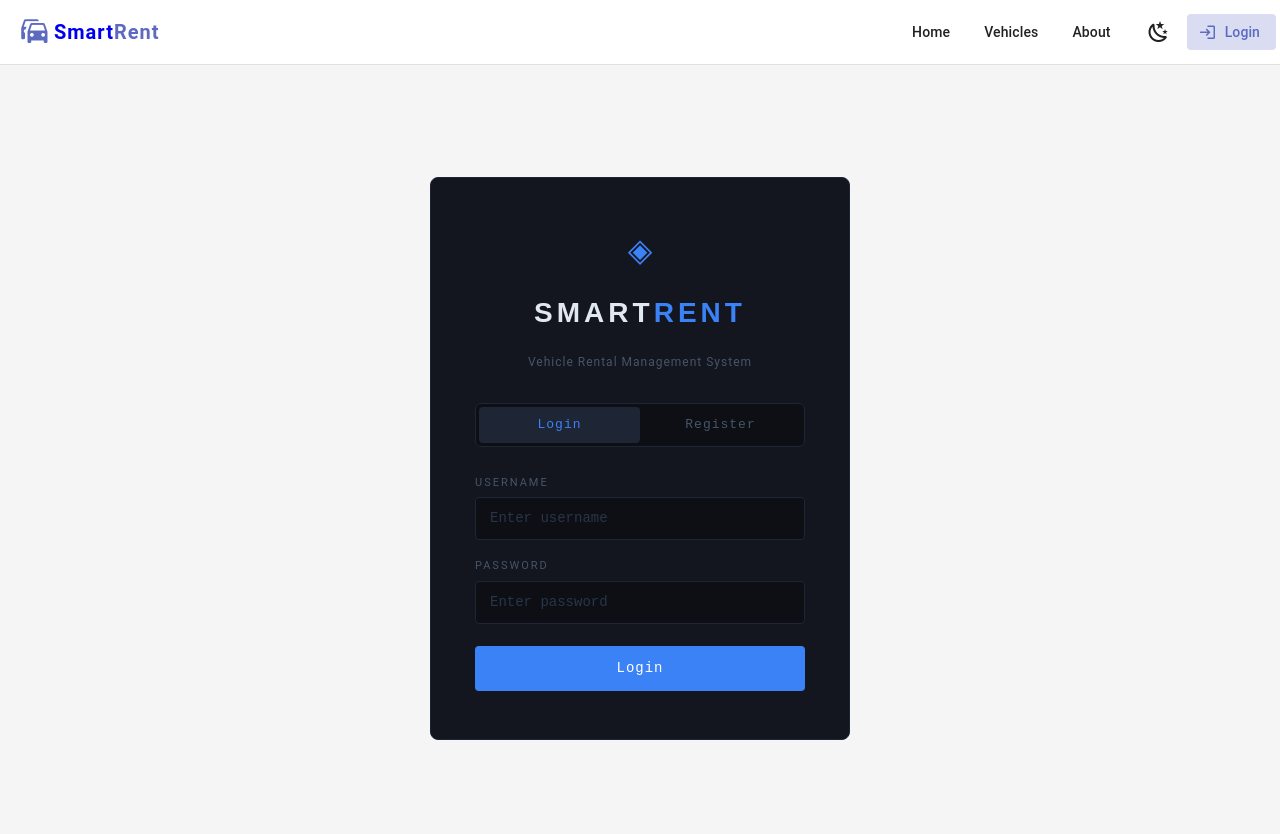
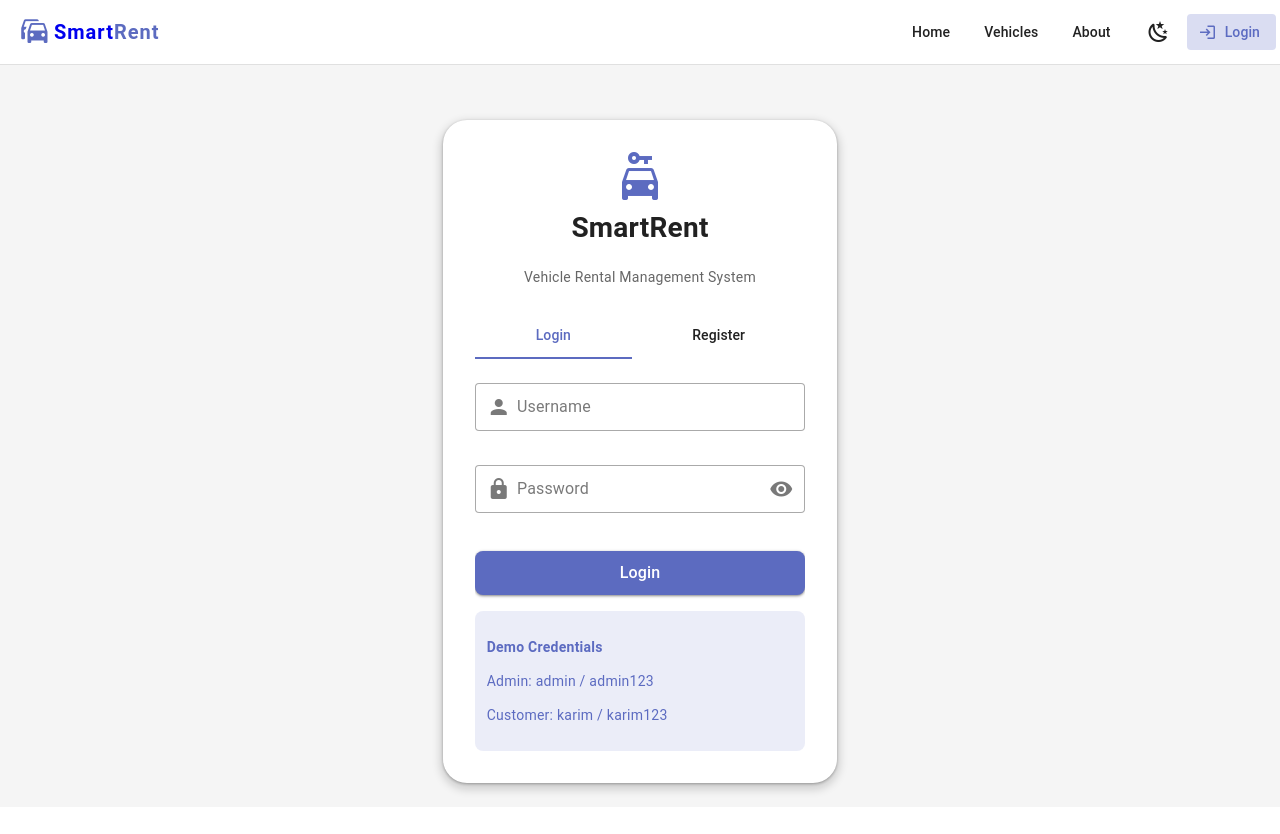
Before and after one commit to Kernel-Hunter/smart-vehicle-rental-system, a Vue app in the folder frontend/: page /login in a window 1280 px wide. Shown: the top 834 px of the page. After the commit the page ends 807 px from the top, so only its background shows below. Built offline with nearby package versions, Linux system fonts and the light colour scheme.

Commit message:
Update LoginView.vue

```diff
--- a/frontend/src/views/LoginView.vue
+++ b/frontend/src/views/LoginView.vue
@@ -1,289 +1,171 @@
 <template>
-  <div class="auth-page">
-    <div class="auth-container">
+  <v-row justify="center" class="mt-8">
+    <v-col cols="12" sm="8" md="5" lg="4">
 
-      <!-- ── Brand header ── -->
-      <div class="auth-header">
-        <span class="auth-icon">◈</span>
-        <h1 class="auth-title">SMART<span class="accent">RENT</span></h1>
-        <p class="auth-subtitle">Vehicle Rental Management System</p>
+      <!-- Card container -->
+      <v-card rounded="xl" elevation="3">
+        <v-card-text class="pa-8">
+
+          <!-- Header -->
+          <div class="text-center mb-6">
+            <v-icon size="48" color="primary">mdi-car-key</v-icon>
+            <h1 class="text-h5 font-weight-bold mt-2">SmartRent</h1>
+            <p class="text-medium-emphasis text-body-2 mt-1">
+              Vehicle Rental Management System
+            </p>
           </div>
 
-      <!-- ── Tab switcher: toggles between Login and Register forms ── -->
-      <div class="tab-switcher">
-        <button
-          :class="['tab-btn', activeTab === 'login' ? 'tab-active' : '']"
-          @click="activeTab = 'login'"
-        >Login</button>
-        <button
-          :class="['tab-btn', activeTab === 'register' ? 'tab-active' : '']"
-          @click="activeTab = 'register'"
-        >Register</button>
-      </div>
+          <!-- Tab switcher between Login and Register -->
+          <v-tabs v-model="activeTab" color="primary" grow class="mb-6">
+            <v-tab value="login">Login</v-tab>
+            <v-tab value="register">Register</v-tab>
+          </v-tabs>
 
-      <!-- ── LOGIN FORM: shown when activeTab === 'login' ── -->
-      <form v-if="activeTab === 'login'" @submit.prevent="login" class="auth-form">
-        <div class="field">
-          <label class="field-label">USERNAME</label>
-          <input
+          <!-- LOGIN FORM -->
+          <v-window v-model="activeTab">
+            <v-window-item value="login">
+              <v-form @submit.prevent="login">
+                <v-text-field
                   v-model="loginForm.username"
-            type="text"
-            class="field-input"
-            placeholder="Enter username"
+                  label="Username"
+                  prepend-inner-icon="mdi-account"
+                  variant="outlined"
+                  density="comfortable"
+                  class="mb-3"
                   required
                 />
-        </div>
-        <div class="field">
-          <label class="field-label">PASSWORD</label>
-          <input
+                <v-text-field
                   v-model="loginForm.password"
-            type="password"
-            class="field-input"
-            placeholder="Enter password"
+                  label="Password"
+                  prepend-inner-icon="mdi-lock"
+                  :type="showPassword ? 'text' : 'password'"
+                  :append-inner-icon="showPassword ? 'mdi-eye-off' : 'mdi-eye'"
+                  @click:append-inner="showPassword = !showPassword"
+                  variant="outlined"
+                  density="comfortable"
+                  class="mb-4"
                   required
                 />
-        </div>
-        <button type="submit" class="btn-primary">Login</button>
-        <!-- Error message shown if login fails -->
-        <p v-if="loginError" class="msg-error">{{ loginError }}</p>
-      </form>
 
-      <!-- ── REGISTER FORM: shown when activeTab === 'register' ── -->
-      <form v-if="activeTab === 'register'" @submit.prevent="register" class="auth-form">
-        <div class="field">
-          <label class="field-label">USERNAME</label>
-          <input
+                <!-- Error alert -->
+                <v-alert v-if="loginError" type="error" variant="tonal" class="mb-4" density="compact">
+                  {{ loginError }}
+                </v-alert>
+
+                <v-btn type="submit" color="primary" block size="large" rounded="lg">
+                  Login
+                </v-btn>
+              </v-form>
+
+              <!-- Demo credentials hint -->
+              <v-card variant="tonal" color="primary" class="mt-4 pa-3" rounded="lg">
+                <p class="text-caption font-weight-bold mb-1">Demo Credentials</p>
+                <p class="text-caption">Admin: admin / admin123</p>
+                <p class="text-caption">Customer: karim / karim123</p>
+              </v-card>
+            </v-window-item>
+
+            <!-- REGISTER FORM -->
+            <v-window-item value="register">
+              <v-form @submit.prevent="register">
+                <v-text-field
                   v-model="registerForm.username"
-            type="text"
-            class="field-input"
-            placeholder="Choose a username"
+                  label="Username"
+                  prepend-inner-icon="mdi-account"
+                  variant="outlined"
+                  density="comfortable"
+                  class="mb-3"
                   required
                 />
-        </div>
-        <div class="field">
-          <label class="field-label">EMAIL</label>
-          <input
+                <v-text-field
                   v-model="registerForm.email"
+                  label="Email"
+                  prepend-inner-icon="mdi-email"
                   type="email"
-            class="field-input"
-            placeholder="Enter your email"
+                  variant="outlined"
+                  density="comfortable"
+                  class="mb-3"
                   required
                 />
-        </div>
-        <div class="field">
-          <label class="field-label">PASSWORD</label>
-          <input
+                <v-text-field
                   v-model="registerForm.password"
-            type="password"
-            class="field-input"
-            placeholder="Choose a password"
+                  label="Password"
+                  prepend-inner-icon="mdi-lock"
+                  :type="showPassword ? 'text' : 'password'"
+                  :append-inner-icon="showPassword ? 'mdi-eye-off' : 'mdi-eye'"
+                  @click:append-inner="showPassword = !showPassword"
+                  variant="outlined"
+                  density="comfortable"
+                  class="mb-4"
                   required
                 />
-        </div>
-        <button type="submit" class="btn-primary">Create Account</button>
-        <!-- Message changes color: green on success, red on failure -->
-        <p v-if="registerMessage" :class="registerSuccess ? 'msg-success' : 'msg-error'">
+
+                <v-alert v-if="registerMessage" :type="registerSuccess ? 'success' : 'error'" variant="tonal" class="mb-4" density="compact">
                   {{ registerMessage }}
-        </p>
-      </form>
+                </v-alert>
 
-    </div>
-  </div>
+                <v-btn type="submit" color="primary" block size="large" rounded="lg">
+                  Create Account
+                </v-btn>
+              </v-form>
+            </v-window-item>
+          </v-window>
+
+        </v-card-text>
+      </v-card>
+    </v-col>
+  </v-row>
 </template>
 
 <script>
-import axios from 'axios' // HTTP client for API calls
+import { loginUser, registerUser, setCurrentUser } from '../store/data.js'
 
 export default {
   name: 'LoginView',
-
   data() {
     return {
-      activeTab: 'login',  // Controls which form is visible: 'login' or 'register'
-
-      // Bound to the login form inputs via v-model
-      loginForm: { username: '', password: '' },
-
-      // Bound to the register form inputs via v-model
+      activeTab: 'login',
+      showPassword: false,
+      loginForm:    { username: '', password: '' },
       registerForm: { username: '', email: '', password: '' },
-
-      loginError: '',       // Shown below login form on failure
-      registerMessage: '',  // Shown below register form (success or failure)
-      registerSuccess: false // Controls message color: true = green, false = red
+      loginError:      '',
+      registerMessage: '',
+      registerSuccess: false
     }
   },
-
   methods: {
-    async login() {
-      this.loginError = '' // Clear previous errors before trying again
-      try {
-        // POST credentials to backend auth endpoint
-        const res = await axios.post('http://localhost:8080/api/auth/login', this.loginForm)
-
-        // Store JWT token and user info in localStorage for use across all pages
-        localStorage.setItem('token', res.data.token)
-        localStorage.setItem('username', res.data.username)
-        localStorage.setItem('role', res.data.role)
-
-        // Redirect based on role: ADMIN goes to dashboard, others go to vehicles
-        this.$router.push(res.data.role === 'ADMIN' ? '/admin' : '/vehicles')
-      } catch (err) {
-        // Show error from backend, or a generic fallback message
-        this.loginError = err.response?.data?.message || 'Login failed. Check your credentials.'
+    login() {
+      this.loginError = ''
+      // Find user in localStorage data store
+      const user = loginUser(this.loginForm.username, this.loginForm.password)
+      if (!user) {
+        this.loginError = 'Invalid username or password.'
+        return
       }
+      // Store current user in sessionStorage
+      setCurrentUser(user)
+      // Redirect based on role
+      this.$router.push(user.role === 'ADMIN' ? '/admin' : '/vehicles')
     },
 
-    async register() {
+    register() {
       this.registerMessage = ''
-      try {
-        // POST new user data to backend registration endpoint
-        await axios.post('http://localhost:8080/api/auth/register', this.registerForm)
-
-        // Success: show green message and clear the form fields
-        this.registerMessage = 'Account created successfully. You can now log in.'
+      const user = registerUser(
+        this.registerForm.username,
+        this.registerForm.email,
+        this.registerForm.password
+      )
+      if (!user) {
+        this.registerMessage = 'Username already taken. Choose another.'
+        this.registerSuccess = false
+        return
+      }
+      this.registerMessage = 'Account created! You can now log in.'
       this.registerSuccess = true
       this.registerForm = { username: '', email: '', password: '' }
-      } catch (err) {
-        // Failure: show red error message
-        this.registerMessage = err.response?.data?.message || 'Registration failed.'
-        this.registerSuccess = false
-      }
+      // Switch to login tab after successful registration
+      setTimeout(() => { this.activeTab = 'login' }, 1500)
     }
   }
 }
 </script>
-
-<style scoped>
-/* ── Center the auth card vertically and horizontally ── */
-.auth-page {
-  min-height: calc(100vh - 60px); /* Subtract topbar height */
-  display: flex;
-  align-items: center;
-  justify-content: center;
-}
-
-/* ── The card itself ── */
-.auth-container {
-  background: #13161e;
-  border: 1px solid #1e2535;
-  border-radius: 8px;
-  padding: 48px 44px;
-  width: 100%;
-  max-width: 420px;
-}
-
-/* ── Brand section at top of card ── */
-.auth-header {
-  text-align: center;
-  margin-bottom: 32px;
-}
-
-.auth-icon {
-  font-size: 32px;
-  color: #3b82f6;
-  display: block;
-  margin-bottom: 10px;
-}
-
-.auth-title {
-  font-family: 'Rajdhani', sans-serif;
-  font-size: 28px;
-  font-weight: 700;
-  letter-spacing: 4px;
-  color: #e2e8f0;
-}
-
-.accent { color: #3b82f6; }
-
-.auth-subtitle {
-  color: #475569;
-  font-size: 12px;
-  margin-top: 6px;
-  letter-spacing: 1px;
-}
-
-/* ── Tab switcher ── */
-.tab-switcher {
-  display: flex;
-  background: #0d0f14;
-  border: 1px solid #1e2535;
-  border-radius: 6px;
-  padding: 3px;
-  margin-bottom: 28px;
-}
-
-.tab-btn {
-  flex: 1;
-  padding: 8px;
-  background: transparent;
-  border: none;
-  border-radius: 4px;
-  color: #475569;
-  font-family: 'IBM Plex Mono', monospace;
-  font-size: 13px;
-  cursor: pointer;
-  letter-spacing: 1px;
-  transition: all 0.2s;
-}
-
-/* Active tab gets highlighted background and blue text */
-.tab-active {
-  background: #1e2535;
-  color: #3b82f6;
-}
-
-/* ── Form layout ── */
-.auth-form {
-  display: flex;
-  flex-direction: column;
-  gap: 18px;
-}
-
-.field {
-  display: flex;
-  flex-direction: column;
-  gap: 6px;
-}
-
-/* Small uppercase label above each input */
-.field-label {
-  font-size: 11px;
-  letter-spacing: 2px;
-  color: #475569;
-}
-
-/* Input field: dark background, blue border on focus */
-.field-input {
-  background: #0d0f14;
-  border: 1px solid #1e2535;
-  border-radius: 4px;
-  padding: 10px 14px;
-  color: #c8d0e0;
-  font-family: 'IBM Plex Mono', monospace;
-  font-size: 14px;
-  outline: none;
-  transition: border-color 0.2s;
-}
-.field-input:focus { border-color: #3b82f6; }
-.field-input::placeholder { color: #2a3548; }
-
-/* Primary submit button */
-.btn-primary {
-  background: #3b82f6;
-  color: #fff;
-  border: none;
-  border-radius: 4px;
-  padding: 12px;
-  font-family: 'IBM Plex Mono', monospace;
-  font-size: 14px;
-  letter-spacing: 1px;
-  cursor: pointer;
-  margin-top: 4px;
-  transition: background 0.2s;
-}
-.btn-primary:hover { background: #2563eb; }
-
-/* Feedback messages */
-.msg-error   { color: #ef4444; font-size: 13px; }
-.msg-success { color: #22c55e; font-size: 13px; }
-</style>
```
Lines whose indentation alone changed are shown as unchanged.
